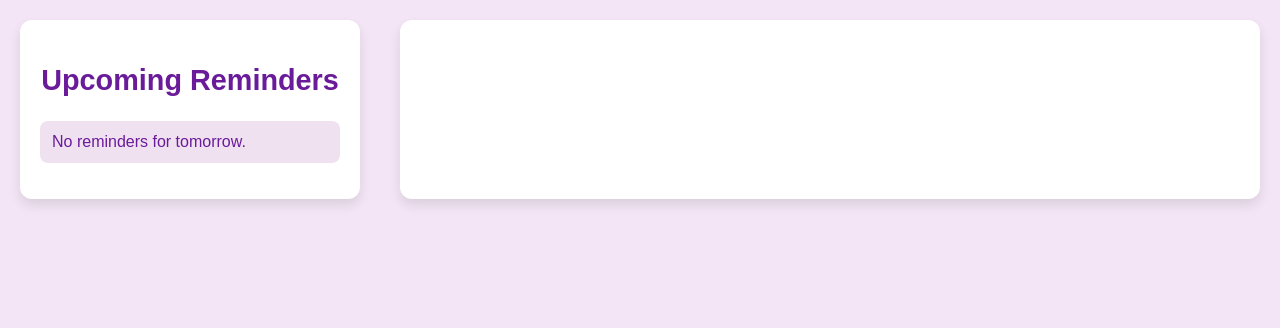
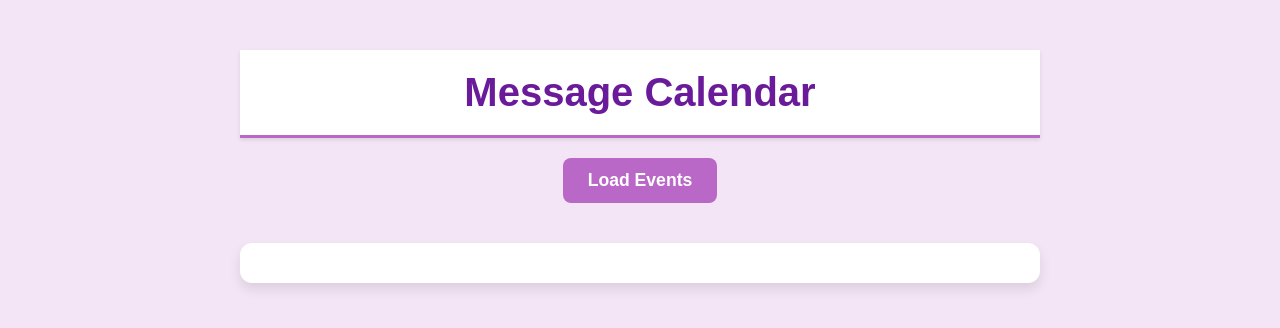
Before and after one commit to Flying-Book/slack_transposer_frontend, a Jekyll site: the page calendar.html, which Jekyll copies as it is, in a window 1280 px wide. Shown: the top 328 px of the page. Built offline with Jekyll 4.4.1, drawn with Linux system fonts in a browser that asks for light colours.

Commit message:
fixed calendar

```diff
--- a/calendar.html
+++ b/calendar.html
@@ -14,8 +14,6 @@
             padding: 0;
             background-color: #f3e5f5;
             color: #4a235a;
-            display: flex;
-            justify-content: space-between;
         }
 
         /* Header */
@@ -28,44 +26,9 @@
             background-color: #ffffff;
             border-bottom: 3px solid #ba68c8;
             box-shadow: 0 2px 4px rgba(0, 0, 0, 0.1);
-            width: 100%;
         }
 
-        /* Sidebar styling */
-        .reminders {
-            width: 300px;
-            padding: 20px;
-            background-color: #ffffff;
-            border-radius: 12px;
-            box-shadow: 0 6px 12px rgba(0, 0, 0, 0.1);
-            margin: 20px;
-        }
-
-        .reminders h2 {
-            font-size: 1.8em;
-            color: #6a1b9a;
-            text-align: center;
-        }
-
-        .reminders ul {
-            list-style-type: none;
-            padding-left: 0;
-        }
-
-        .reminders li {
-            background-color: #f0e1f1;
-            margin: 10px 0;
-            padding: 12px;
-            border-radius: 8px;
-            color: #6a1b9a;
-        }
-
-        /* FullCalendar container */
-        #calendar {
-            flex-grow: 1;
-            margin: 20px;
-        }
-
+        /* Button styling */
         button {
             display: block;
             margin: 20px auto;
@@ -84,17 +47,98 @@
             background-color: #9c27b0;
             transform: scale(1.05);
         }
+
+        /* FullCalendar container */
+        #calendar {
+            max-width: 1200px; /* Increased width for spacious layout */
+            margin: 40px auto;
+            padding: 20px;
+            background-color: #ffffff;
+            border-radius: 12px;
+            box-shadow: 0 6px 12px rgba(0, 0, 0, 0.1);
+            overflow: hidden;
+        }
+
+        /* FullCalendar toolbar */
+        .fc .fc-toolbar {
+            background-color: #f8f0fa;
+            color: #6a1b9a;
+            padding: 15px;
+            border-radius: 5px;
+            box-shadow: 0 2px 4px rgba(0, 0, 0, 0.1);
+            display: flex;
+            justify-content: space-between;
+            align-items: center;
+        }
+
+        .fc .fc-button {
+            background-color: #ba68c8;
+            color: white;
+            border: none;
+            border-radius: 4px;
+            font-size: 1em;
+            padding: 8px 12px;
+            transition: background-color 0.3s ease;
+        }
+
+        .fc .fc-button:hover {
+            background-color: #9c27b0;
+        }
+
+        /* FullCalendar day grid styling */
+        .fc-daygrid-day {
+            border: 1px solid #e0e0e0;
+            background-color: #fdfdfd;
+            padding: 20px; /* Increased padding for more space */
+            margin-left: 300px;
+            box-sizing: border-box;
+        }
+
+        .fc-daygrid-day-number {
+            font-size: 1em;
+            color: #6a1b9a;
+        }
+
+        /* Ensure columns are evenly spaced */
+        .fc-daygrid {
+            grid-template-columns: repeat(7, 1fr); /* Ensure all days are evenly spaced */
+        }
+
+        .fc-event:hover {
+            background-color: #9c27b0;
+            cursor: pointer;
+        }
+
+        /* Adjust event popover */
+        .fc-popover {
+            border-radius: 8px;
+            box-shadow: 0 4px 8px rgba(0, 0, 0, 0.2);
+        }
+
+        /* Container for the calendar and button */
+        .container {
+            max-width: 800px;
+            margin: 50px auto;
+            text-align: center;
+            font-family: Arial, sans-serif;
+            color: #4a235a;
+        }
+
+        /* Message styling */
+        #n {
+            margin-top: 15px;
+            font-size: 1.2rem;
+            color: #d32f2f;
+        }
     </style>
 </head>
 <body>
-    <div class="reminders">
-        <h2>Upcoming Reminders</h2>
-        <ul id="reminder-list">
-            <!-- Reminders will be populated here -->
-        </ul>
+    <div class="container">
+        <h1>Message Calendar</h1>
+        <button onclick="handleRequest()">Load Events</button>
+        <div id="n"></div>
+        <div id="calendar"></div>
     </div>
-
-    <div id="calendar"></div>
 
     <!-- FullCalendar JS -->
     <script src="https://cdn.jsdelivr.net/npm/fullcalendar@5.11.0/main.min.js"></script>
@@ -108,59 +152,7 @@
                 },
             };
 
-            const slackToken = 'xoxb-your-slack-token'; // Replace with your actual Slack bot token
-            const slackChannel = 'C07SJSF6RQA'; // Slack channel ID for reminders
-
-            // Fetch Slack messages from the reminders channel
-            function fetchSlackReminders() {
-                return fetch(`https://slack.com/api/conversations.history?token=${slackToken}&channel=${slackChannel}&limit=100`, fetchOptions)
-                    .then(response => response.json())
-                    .then(data => {
-                        if (data.ok) {
-                            return data.messages;
-                        } else {
-                            console.error("Failed to fetch Slack messages:", data.error);
-                            return [];
-                        }
-                    })
-                    .catch(error => {
-                        console.error("Error fetching Slack messages:", error);
-                        return [];
-                    });
-            }
-
-            // Function to filter reminders for tomorrow
-            function getRemindersForTomorrow(messages) {
-                const tomorrow = new Date();
-                tomorrow.setDate(tomorrow.getDate() + 1); // Set to next day
-                tomorrow.setHours(0, 0, 0, 0);
-
-                const tomorrowTimestamp = tomorrow.getTime() / 1000; // Convert to Unix timestamp
-
-                return messages.filter(message => {
-                    const messageDate = new Date(message.ts * 1000); // Convert message timestamp to Date
-                    return messageDate >= tomorrowTimestamp && messageDate < tomorrowTimestamp + 86400000; // Check if it's tomorrow
-                });
-            }
-
-            // Display reminders on the page
-            function displayReminders(reminders) {
-                const reminderListEl = document.getElementById("reminder-list");
-                reminderListEl.innerHTML = "";
-
-                if (reminders.length === 0) {
-                    reminderListEl.innerHTML = "<li>No reminders for tomorrow.</li>";
-                    return;
-                }
-
-                reminders.forEach(reminder => {
-                    const li = document.createElement("li");
-                    li.textContent = reminder.text; // Assuming the message text contains the reminder content
-                    reminderListEl.appendChild(li);
-                });
-            }
-
-            // Fetch and display events for the calendar
+            // Function to fetch events
             function request() {
                 return fetch("http://localhost:8085/api/calendar/events", fetchOptions)
                     .then(response => {
@@ -206,12 +198,6 @@
                 });
                 calendar.render();
             }
-
-            // Fetch Slack reminders for tomorrow and display them
-            fetchSlackReminders().then(messages => {
-                const remindersForTomorrow = getRemindersForTomorrow(messages);
-                displayReminders(remindersForTomorrow);
-            });
         });
     </script>
 </body>
```
